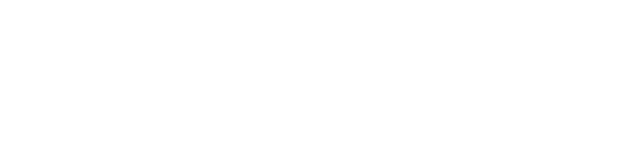
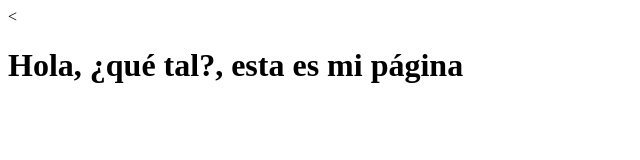
Before and after one commit to pauorozco/mi-proyectogit, a plain HTML site: page index.html in a window 1280 px wide. Shown: the whole page, without its empty margins (0-640 px from the left). Drawn offline with Linux system fonts and the light colour scheme.

Commit message:
cambios al archivo index con el código html

```diff
--- a/index.html
+++ b/index.html
@@ -5,6 +5,6 @@
     <title>Mi primera página</title>
   </head>
   <body>
-
+    <<h1>Hola, ¿qué tal?, esta es mi página</h1>
   </body>
 </html>
```
